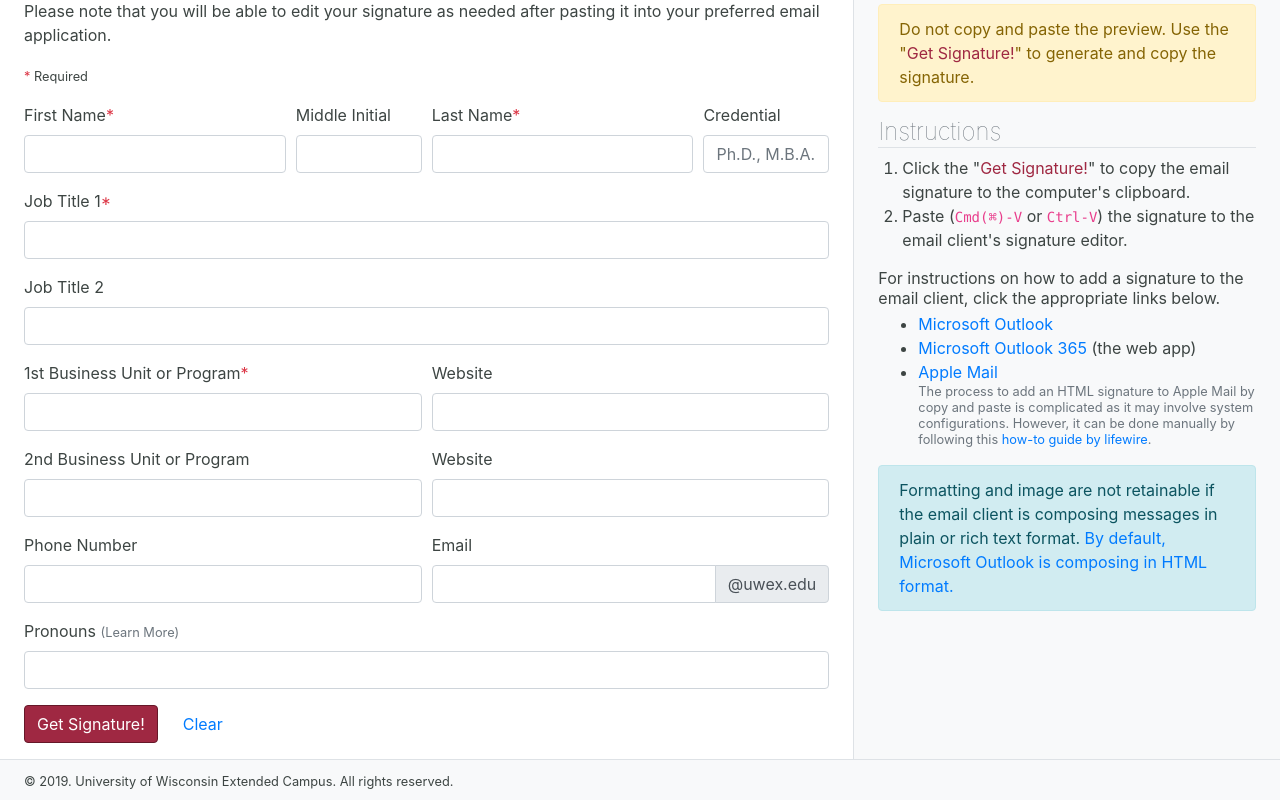
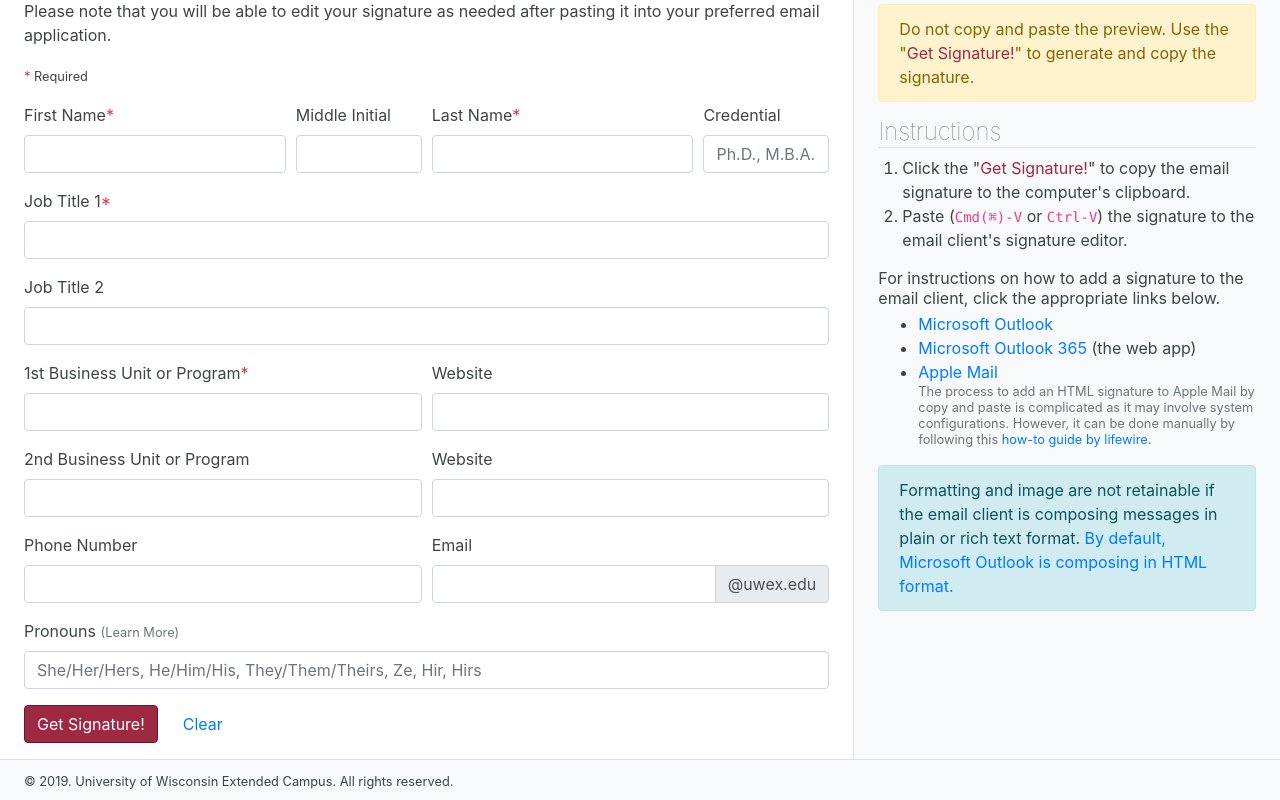
Before and after one commit to uwex-learning-tech/uwex-branding-utilities, a plain HTML site: page email-signature.html in a window 1280 px wide. Both pictures are taken after a click on the button "Clear". Shown: the part 301-1101 px from the top of the page. Drawn offline with nearby package versions, Linux system fonts and the light colour scheme; files that its build step writes are made by us from their sources.

Commit message:
added placeholder text to pronouns field

```diff
--- a/email-signature.html
+++ b/email-signature.html
@@ -144,8 +144,8 @@
                     </div>
 
                     <div class="form-group">
-                        <label for="pronounsInput">Pronouns <small><a class="text-muted" href="https://media.uwex.edu/content/uwex/resources/2020_248_ext_gender_neutral_guide.pdf" target="_blank">(Learn More)</a></small></small></label>
-                        <input type="text" class="form-control" id="pronounsInput">
+                        <label for="pronounsInput">Pronouns <small><a class="text-muted" href="https://media.uwex.edu/content/uwex/resources/pronouns-usage-guide.pdf" target="_blank">(Learn More)</a></small></small></label>
+                        <input type="text" class="form-control" id="pronounsInput" placeholder="She/Her/Hers, He/Him/His, They/Them/Theirs, Ze, Hir, Hirs">
                     </div>
 
                     <div class="input-group mt-1 mt-sm-0">
--- a/scripts/email.js
+++ b/scripts/email.js
@@ -391,9 +391,9 @@ $( document ).ready( function() {
 
     $( "#pronounsInput" ).on( "blur", function() {
 
-        let value = this.value.trim().toLowerCase();
+        let value = this.value.trim();
 
-        signatureComponents.pronouns = "<a href='https://media.uwex.edu/content/uwex/resources/2020_248_ext_gender_neutral_guide.pdf' target='_blank'>Pronouns</a>: " + value;
+        signatureComponents.pronouns = "<a href='https://media.uwex.edu/content/uwex/resources/pronouns-usage-guide.pdf' target='_blank'>Pronouns</a>: " + value;
         this.value = value;
 
         $( "#pronounsOptional" ).html( signatureComponents.pronouns ).removeClass( "text-muted mark" );
```
